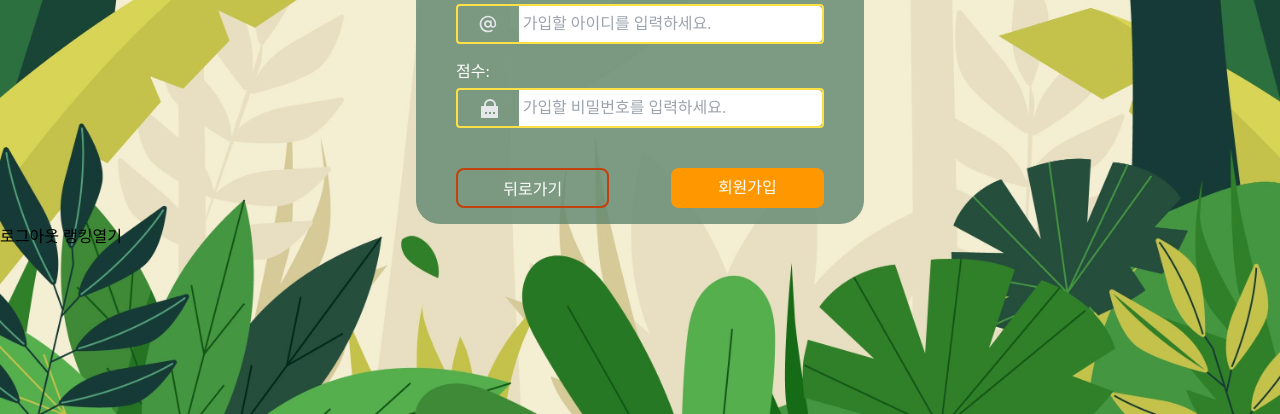
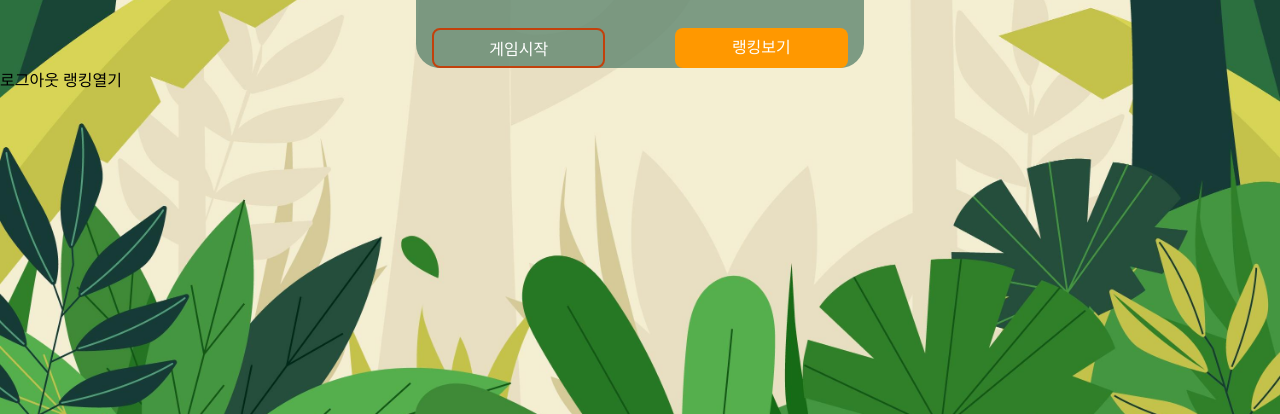
Before and after one commit to JeongJongMun/JungleGap, a Flask app: template templates/index.html in a window 1280 px wide. Shown: the part 386-800 px from the top of the page. Run offline with Flask 3, Linux system fonts and the light colour scheme; the template is opened without the code that fills it, so the values that code supplies are empty; some libraries are stand-ins or nearby versions; some web fonts are replaced.

Commit message:
pullRequest전_마지막수정

```diff
--- a/templates/index.html
+++ b/templates/index.html
@@ -127,49 +127,22 @@
     <div class="px-6 pt-4 flex flex-col w-full space-y-4">
       <div class="flex flex-col w-full space-y-10">
         <label class="font-jgF1 text-md text-white" for="userid"> 아이디: {{userid}}</label>
-        <div class="w-full flex h-10 rounded border-2 border-yellow-300 bg-abu-5">
-          <div class="w-2/12 h-full rounded-l-lg  flex items-center">
-            <svg width="20" height="20" class="text-gray-200 mx-auto" viewBox="0 0 20 20" fill="currentColor"
-              xmlns="http://www.w3.org/2000/svg">
-              <path
-                d="M9.99996 1.66666C5.41663 1.66666 1.66663 5.41666 1.66663 10C1.66663 14.5833 5.41663 18.3333 9.99996 18.3333C11.5 18.3333 12.9166 17.9167 14.1666 17.25C14.5833 17 14.6666 16.5 14.5 16.0833C14.25 15.6667 13.75 15.5833 13.3333 15.75C10.1666 17.5833 6.08329 16.5 4.24996 13.3333C2.41663 10.1667 3.49996 6.08333 6.66663 4.25C9.83329 2.41666 13.9166 3.5 15.75 6.66666C16.3333 7.66666 16.6666 8.83333 16.6666 10V10.6667C16.6666 11.5 16 12.1667 15.1666 12.1667C14.3333 12.1667 13.6666 11.5 13.6666 10.6667V7.08333C13.6666 6.58333 13.3333 6.25 12.8333 6.25C12.4166 6.25 12.0833 6.5 12 6.91666C10.3333 5.75 7.91663 6.16666 6.74996 7.83333C5.58329 9.5 5.99996 11.9167 7.66663 13.0833C9.24996 14.1667 11.3333 13.9167 12.5833 12.5C13.6666 13.8333 15.5833 14.0833 16.9166 13.0833C17.6666 12.5 18.1666 11.5833 18.1666 10.5833V10C18.3333 5.41666 14.5833 1.66666 9.99996 1.66666ZM9.99996 12.0833C8.83329 12.0833 7.91663 11.1667 7.91663 10C7.91663 8.83333 8.83329 7.91666 9.99996 7.91666C11.1666 7.91666 12.0833 8.83333 12.0833 10C12.0833 11.1667 11.1666 12.0833 9.99996 12.0833Z" />
-            </svg>
-          </div>
-          <div class="w-10/12 rounded-r-xl">
-            <input type="text" id="userid"
-              class="font-jgF1 w-full h-full rounded-r flex items-center px-1 focus:outline-none"
-              placeholder="가입할 아이디를 입력하세요." required>
-          </div>
-        </div>
       </div>
       <div class="flex flex-col w-full space-y-1">
         <label class="font-jgF1 text-md text-white" for="userpw"> 점수: {{score}}</label>
-        <div class="w-full flex h-10 rounded border-2 border-yellow-300 bg-abu-5">
-          <div class="w-2/12 h-full rounded-l-lg  flex items-center">
-            <svg class="text-gray-200 mx-auto" viewBox="0 0 20 20" fill="currentColor"
-              xmlns="http://www.w3.org/2000/svg" width="20" height="20">
-              <path fill="none" d="M0 0h24v24H0z" />
-              <path
-                d="M18 8h2a1 1 0 0 1 1 1v12a1 1 0 0 1-1 1H4a1 1 0 0 1-1-1V9a1 1 0 0 1 1-1h2V7a6 6 0 1 1 12 0v1zm-2 0V7a4 4 0 1 0-8 0v1h8zm-5 6v2h2v-2h-2zm-4 0v2h2v-2H7zm8 0v2h2v-2h-2z" />
-            </svg>
-          </div>
-          <div class="w-10/12 rounded-r-xl">
-            <input type="password" id="userpw"
-              class="font-jgF1 w-full h-full rounded-r flex items-center px-1 focus:outline-none"
-              placeholder="가입할 비밀번호를 입력하세요." required>
-          </div>
+
       </div>
     </div>
 
     <div class="pt-6 w-full flex space-x-2 justify-between">
       <a onclick="redirectToLogin()"
-          class="hover:bg-sky-700 font-jgF1 cursor-pointer h-10 w-5/12 border-2 border-orange-700 rounded-lg text-white text-center items-center py-2">뒤로가기</a>
+        class="hover:bg-sky-700 font-jgF1 cursor-pointer h-10 w-5/12 border-2 border-orange-700 rounded-lg text-white text-center items-center py-2">
+        게임시작</a>
       <a onclick="signup()"
-          class="hover:bg-sky-700 font-jgF1 cursor-pointer h-10 w-5/12 bg-customJgColor2 rounded-lg text-white text-center items-center py-2">회원가입</a>
+        class="hover:bg-sky-700 font-jgF1 cursor-pointer h-10 w-5/12 bg-customJgColor2 rounded-lg text-white text-center items-center py-2">
+        랭킹보기</a>
     </div>
-
     <div class="mb-1000">
-
     </div>
   </div>
   </div>
```
Lines whose indentation alone changed are shown as unchanged.
